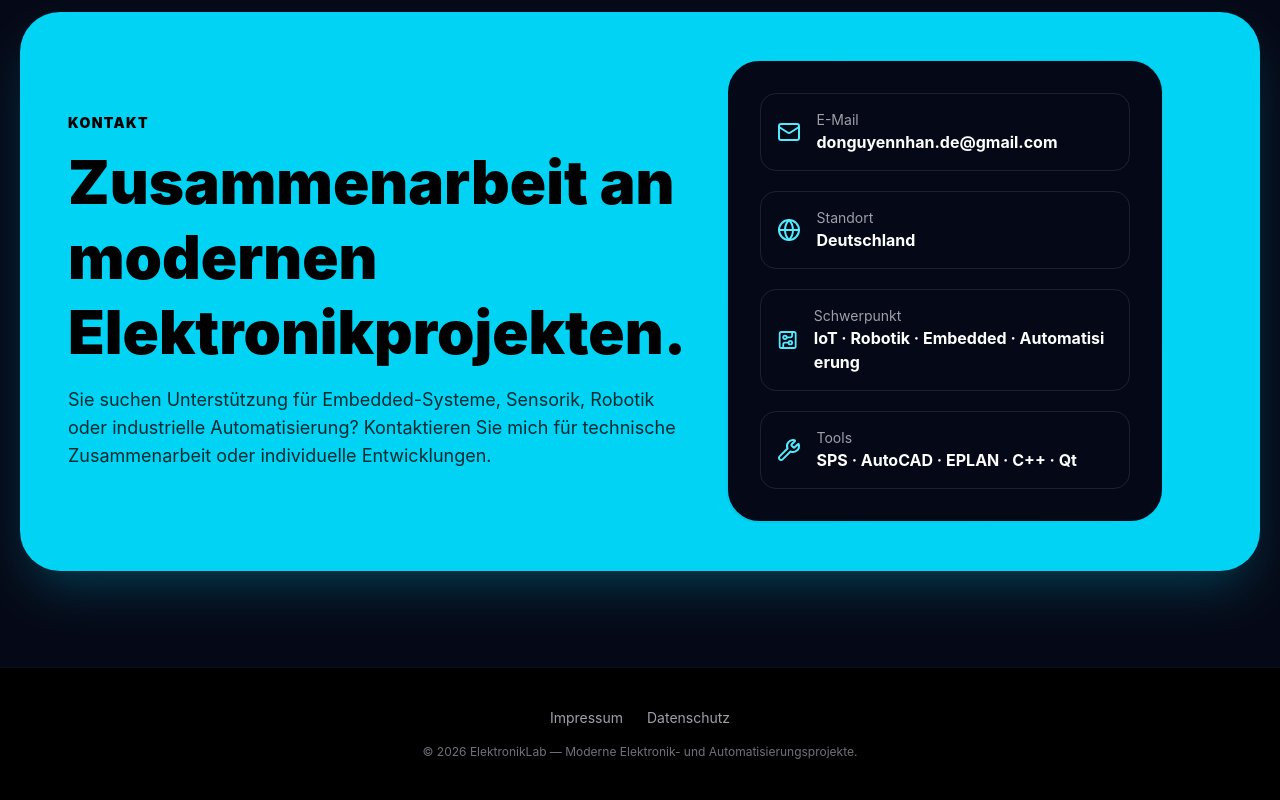
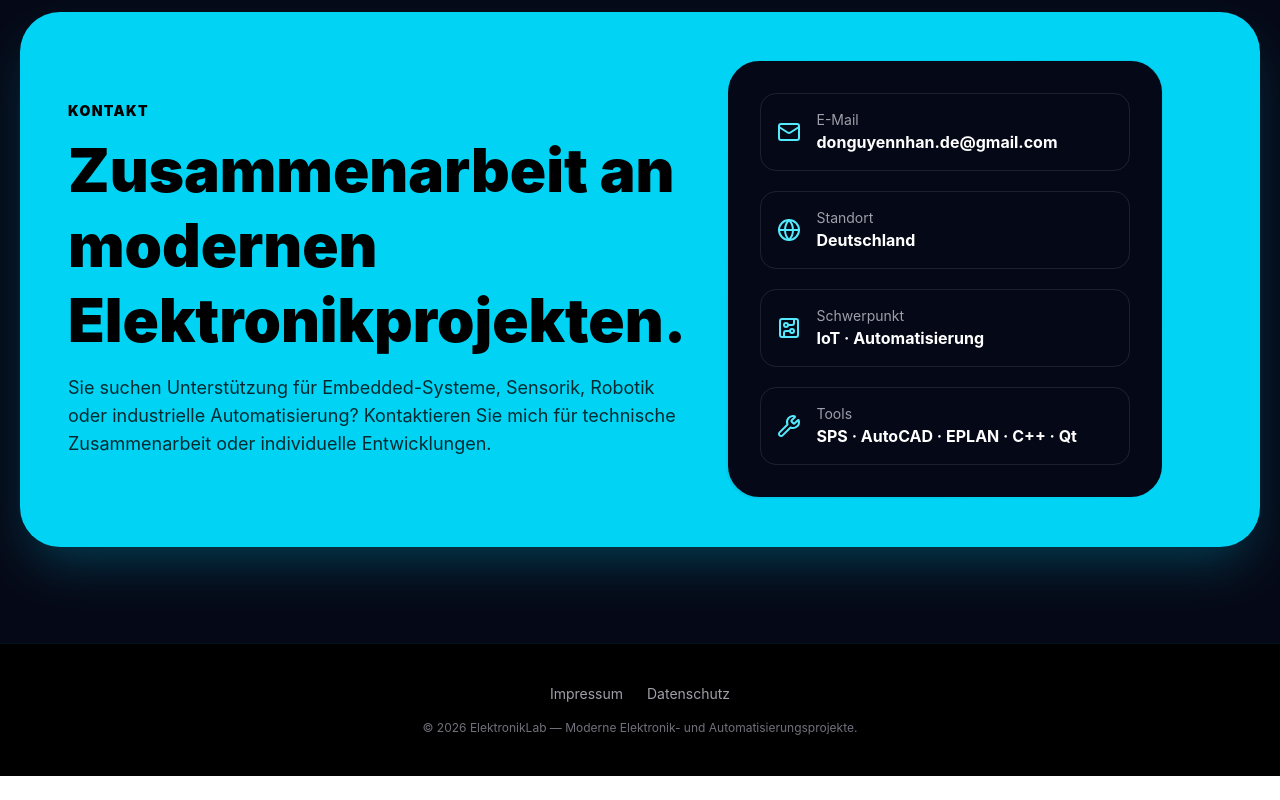
Before and after one commit to nguyennhando/my-electronics-blog, a React (Vite) app: page / in a window 1280 px wide. Shown: the part 7988-8788 px from the top of the page. After the commit the page ends 8764 px from the top, so only its background shows below. Built offline with nearby package versions, Linux system fonts and the light colour scheme.

Commit message:
Update UI

```diff
--- a/src/App.jsx
+++ b/src/App.jsx
@@ -1175,7 +1175,7 @@ function HomePage({ posts, galleryImages, isAdmin, onOpenPost, onGoImpressum, on
                     {[
                       { icon: Mail, label: "E-Mail", value: "donguyennhan.de@gmail.com" },
                       { icon: Globe, label: "Standort", value: "Deutschland" },
-                      { icon: CircuitBoard, label: "Schwerpunkt", value: "IoT · Robotik · Embedded · Automatisierung" },
+                      { icon: CircuitBoard, label: "Schwerpunkt", value: "IoT · Automatisierung" },
                       { icon: Wrench, label: "Tools", value: "SPS · AutoCAD · EPLAN · C++ · Qt" },
                     ].map(({ icon: Icon, label, value }) => (
                       <div key={label} className="flex items-center gap-3 rounded-2xl border border-white/10 p-3 sm:gap-4 sm:p-4">
```
